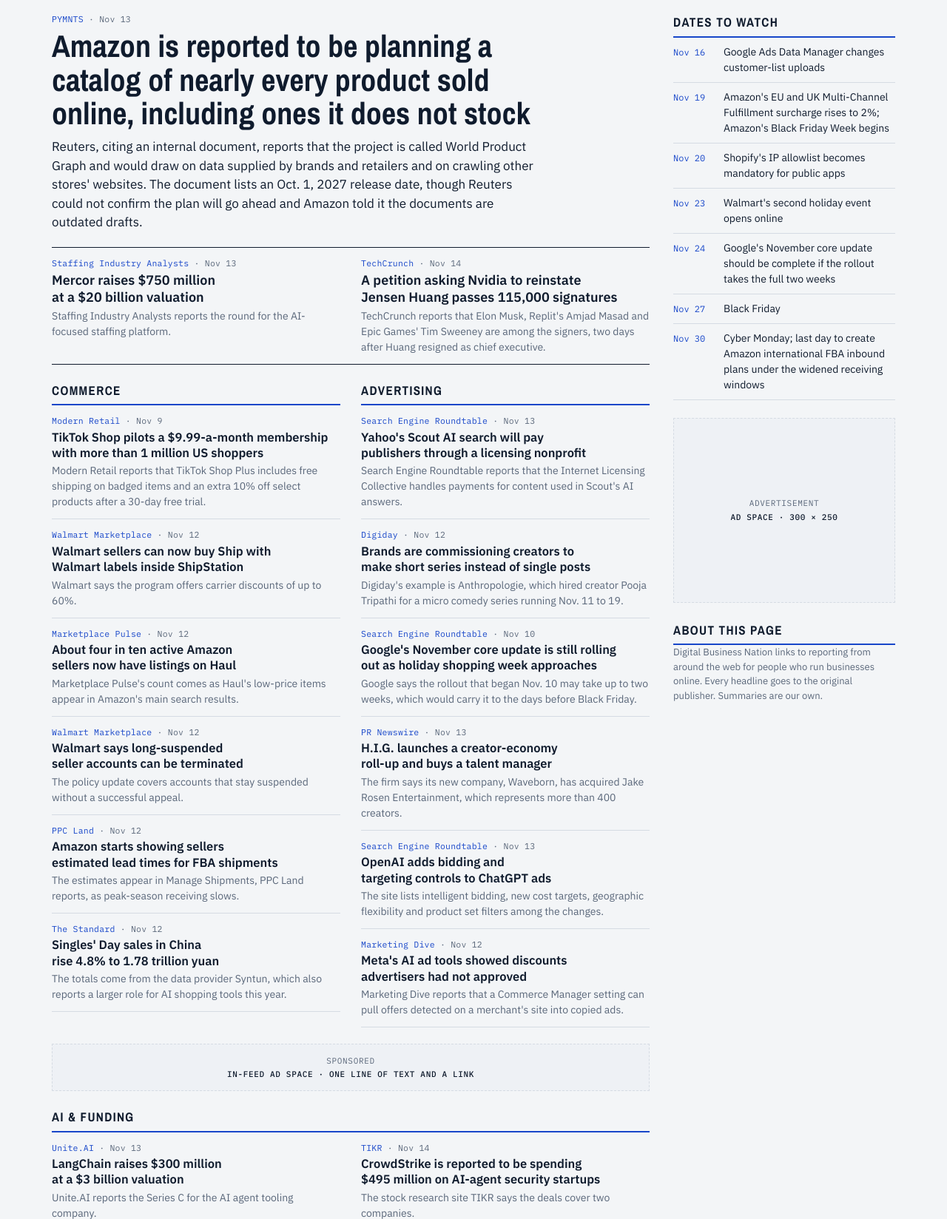
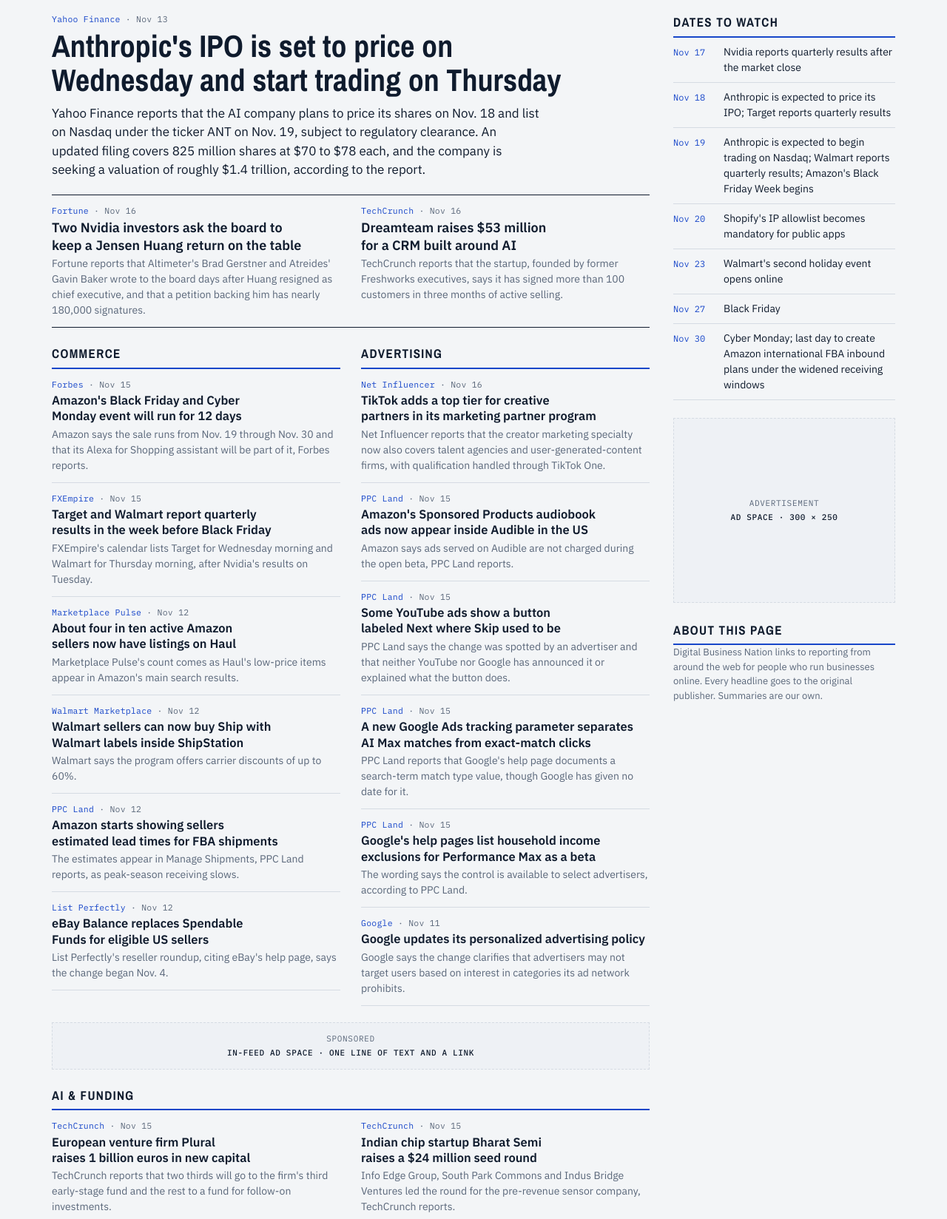
Before and after one commit to rfowlerjr/digitalbusinessnation, a plain HTML site: page index.html in a window 1280 px wide. Shown: the part 251-1899 px from the top of the page at 74% size. Drawn offline with nearby package versions, Linux system fonts and the light colour scheme.

Commit message:
Daily refresh: November 16, 2026
Co-Authored-By: Claude Fable 5.2 <noreply@anthropic.com>
Claude-Session: https://claude.ai/code/session_01KpBwsyuao9gQC1ZfD3BbtE

```diff
--- a/index.html
+++ b/index.html
@@ -136,113 +136,113 @@ footer{border-top:3px solid var(--ink);padding:16px 0 32px;font-size:13px;color:
 
 <script>
 /* ===== DAILY DATA: everything below this line is what changes each day ===== */
-const EDITION = { date: "Sunday, November 15, 2026", updated: "Updated 4:51 a.m. PT" };
+const EDITION = { date: "Monday, November 16, 2026", updated: "Updated 4:52 a.m. PT" };
 
 const LEAD = {
-  src: "PYMNTS", when: "Nov 13",
-  url: "https://www.pymnts.com/commerce/ecommerce/2026/amazon-targets-google-walmart-with-plan-catalog-every-product-online/",
-  title: "Amazon is reported to be planning a catalog of nearly every product sold online, including ones it does not stock",
-  sum: "Reuters, citing an internal document, reports that the project is called World Product Graph and would draw on data supplied by brands and retailers and on crawling other stores' websites. The document lists an Oct. 1, 2027 release date, though Reuters could not confirm the plan will go ahead and Amazon told it the documents are outdated drafts."
+  src: "Yahoo Finance", when: "Nov 13",
+  url: "https://finance.yahoo.com/technology/ai/article/anthropic-ipo-what-we-know-143321078.html",
+  title: "Anthropic's IPO is set to price on Wednesday and start trading on Thursday",
+  sum: "Yahoo Finance reports that the AI company plans to price its shares on Nov. 18 and list on Nasdaq under the ticker ANT on Nov. 19, subject to regulatory clearance. An updated filing covers 825 million shares at $70 to $78 each, and the company is seeking a valuation of roughly $1.4 trillion, according to the report."
 };
 
 const ALSO = [
-  { src: "Staffing Industry Analysts", when: "Nov 13",
-    url: "https://www.staffingindustry.com/news/global-daily-news/mercor-lands-750m-funding-round-valuing-staffing-platform-at-20b",
-    title: "Mercor raises $750 million at a $20 billion valuation",
-    sum: "Staffing Industry Analysts reports the round for the AI-focused staffing platform." },
-  { src: "TechCrunch", when: "Nov 14",
-    url: "https://techcrunch.com/2026/11/14/elon-musk-other-tech-execs-sign-petition-calling-on-nvidia-to-reinstate-jensen-huang/",
-    title: "A petition asking Nvidia to reinstate Jensen Huang passes 115,000 signatures",
-    sum: "TechCrunch reports that Elon Musk, Replit's Amjad Masad and Epic Games' Tim Sweeney are among the signers, two days after Huang resigned as chief executive." }
+  { src: "Fortune", when: "Nov 16",
+    url: "https://fortune.com/2026/11/16/nvidia-stock-jensen-huang-return-odds-musk/",
+    title: "Two Nvidia investors ask the board to keep a Jensen Huang return on the table",
+    sum: "Fortune reports that Altimeter's Brad Gerstner and Atreides' Gavin Baker wrote to the board days after Huang resigned as chief executive, and that a petition backing him has nearly 180,000 signatures." },
+  { src: "TechCrunch", when: "Nov 16",
+    url: "https://techcrunch.com/2026/11/16/freshworks-alums-raise-53m-to-take-on-salesforce-hubspot-with-ai-native-crm/",
+    title: "Dreamteam raises $53 million for a CRM built around AI",
+    sum: "TechCrunch reports that the startup, founded by former Freshworks executives, says it has signed more than 100 customers in three months of active selling." }
 ];
 
 const SECTIONS = [
   { id: "commerce", name: "Commerce", items: [
-    { src: "Modern Retail", when: "Nov 9",
-      url: "https://modernretail.co/operations/exclusive-tiktok-shop-launches-a-paid-premium-tier-for-1m-of-its-top-us-shoppers",
-      title: "TikTok Shop pilots a $9.99-a-month membership with more than 1 million US shoppers",
-      sum: "Modern Retail reports that TikTok Shop Plus includes free shipping on badged items and an extra 10% off select products after a 30-day free trial." },
-    { src: "Walmart Marketplace", when: "Nov 12",
-      url: "https://marketplacelearn.walmart.com/releasenotes/ship-with-walmart-now-available-in-shipstation",
-      title: "Walmart sellers can now buy Ship with Walmart labels inside ShipStation",
-      sum: "Walmart says the program offers carrier discounts of up to 60%." },
+    { src: "Forbes", when: "Nov 15",
+      url: "https://www.forbes.com/sites/pamdanziger/2026/11/15/amazon-stretches-2026-black-friday-cyber-monday-to-12-day-sales-event/",
+      title: "Amazon's Black Friday and Cyber Monday event will run for 12 days",
+      sum: "Amazon says the sale runs from Nov. 19 through Nov. 30 and that its Alexa for Shopping assistant will be part of it, Forbes reports." },
+    { src: "FXEmpire", when: "Nov 15",
+      url: "https://fxempire.com/forecasts/article/the-week-ahead-nvidia-earnings-anthropic-ipo-test-ai-trade-1644719",
+      title: "Target and Walmart report quarterly results in the week before Black Friday",
+      sum: "FXEmpire's calendar lists Target for Wednesday morning and Walmart for Thursday morning, after Nvidia's results on Tuesday." },
     { src: "Marketplace Pulse", when: "Nov 12",
       url: "https://www.marketplacepulse.com/articles/amazon-has-put-four-in-ten-sellers-on-haul",
       title: "About four in ten active Amazon sellers now have listings on Haul",
       sum: "Marketplace Pulse's count comes as Haul's low-price items appear in Amazon's main search results." },
     { src: "Walmart Marketplace", when: "Nov 12",
-      url: "https://marketplacelearn.walmart.com/releasenotes/update-to-our-suspension-and-termination-policy",
-      title: "Walmart says long-suspended seller accounts can be terminated",
-      sum: "The policy update covers accounts that stay suspended without a successful appeal." },
+      url: "https://marketplacelearn.walmart.com/releasenotes/ship-with-walmart-now-available-in-shipstation",
+      title: "Walmart sellers can now buy Ship with Walmart labels inside ShipStation",
+      sum: "Walmart says the program offers carrier discounts of up to 60%." },
     { src: "PPC Land", when: "Nov 12",
       url: "https://ppc.land/amazon-adds-fba-lead-time-estimates-a-5-day-shipment-may-take-12-at-peak/",
       title: "Amazon starts showing sellers estimated lead times for FBA shipments",
       sum: "The estimates appear in Manage Shipments, PPC Land reports, as peak-season receiving slows." },
-    { src: "The Standard", when: "Nov 12",
-      url: "https://www.thestandard.com.hk/finance/article/348326/Chinas-Singles-Day-sales-rise-48pc-to-178-trillion-yuan-AI-takes-larger-role",
-      title: "Singles' Day sales in China rise 4.8% to 1.78 trillion yuan",
-      sum: "The totals come from the data provider Syntun, which also reports a larger role for AI shopping tools this year." }
+    { src: "List Perfectly", when: "Nov 12",
+      url: "https://listperfectly.com/selling/reseller-news-november-2026/",
+      title: "eBay Balance replaces Spendable Funds for eligible US sellers",
+      sum: "List Perfectly's reseller roundup, citing eBay's help page, says the change began Nov. 4." }
   ]},
   { id: "advertising", name: "Advertising", items: [
-    { src: "Search Engine Roundtable", when: "Nov 13",
-      url: "https://www.seroundtable.com/ilc-yahoo-42528.html",
-      title: "Yahoo's Scout AI search will pay publishers through a licensing nonprofit",
-      sum: "Search Engine Roundtable reports that the Internet Licensing Collective handles payments for content used in Scout's AI answers." },
-    { src: "Digiday", when: "Nov 12",
-      url: "https://digiday.com/marketing/why-brands-like-anthropologie-are-commissioning-creator-created-shows-instead-of-posts/",
-      title: "Brands are commissioning creators to make short series instead of single posts",
-      sum: "Digiday's example is Anthropologie, which hired creator Pooja Tripathi for a micro comedy series running Nov. 11 to 19." },
-    { src: "Search Engine Roundtable", when: "Nov 10",
-      url: "https://www.seroundtable.com/google-november-2026-core-update-42504.html",
-      title: "Google's November core update is still rolling out as holiday shopping week approaches",
-      sum: "Google says the rollout that began Nov. 10 may take up to two weeks, which would carry it to the days before Black Friday." },
-    { src: "PR Newswire", when: "Nov 13",
-      url: "https://www.prnewswire.com/news-releases/hig-forms-new-creator-economy-company-waveborn-acquires-jre-302938533.html",
-      title: "H.I.G. launches a creator-economy roll-up and buys a talent manager",
-      sum: "The firm says its new company, Waveborn, has acquired Jake Rosen Entertainment, which represents more than 400 creators." },
-    { src: "Search Engine Roundtable", when: "Nov 13",
-      url: "https://www.seroundtable.com/openai-chatgpt-ads-updates-42524.html",
-      title: "OpenAI adds bidding and targeting controls to ChatGPT ads",
-      sum: "The site lists intelligent bidding, new cost targets, geographic flexibility and product set filters among the changes." },
-    { src: "Marketing Dive", when: "Nov 12",
-      url: "https://www.marketingdive.com/news/sociable-metas-ai-ads-included-unapproved-discounts/874525/",
-      title: "Meta's AI ad tools showed discounts advertisers had not approved",
-      sum: "Marketing Dive reports that a Commerce Manager setting can pull offers detected on a merchant's site into copied ads." }
+    { src: "Net Influencer", when: "Nov 16",
+      url: "https://www.netinfluencer.com/tiktok-adds-premier-tier-to-creative-partner-program-extends-recognition-to-talent-agencies-and-ugc-firms/",
+      title: "TikTok adds a top tier for creative partners in its marketing partner program",
+      sum: "Net Influencer reports that the creator marketing specialty now also covers talent agencies and user-generated-content firms, with qualification handled through TikTok One." },
+    { src: "PPC Land", when: "Nov 15",
+      url: "https://ppc.land/amazon-puts-sponsored-products-ads-inside-audible-free-during-beta/",
+      title: "Amazon's Sponsored Products audiobook ads now appear inside Audible in the US",
+      sum: "Amazon says ads served on Audible are not charged during the open beta, PPC Land reports." },
+    { src: "PPC Land", when: "Nov 15",
+      url: "https://ppc.land/youtube-drops-the-word-skip-from-some-ad-buttons-in-favour-of-next/",
+      title: "Some YouTube ads show a button labeled Next where Skip used to be",
+      sum: "PPC Land says the change was spotted by an advertiser and that neither YouTube nor Google has announced it or explained what the button does." },
+    { src: "PPC Land", when: "Nov 15",
+      url: "https://ppc.land/googles-new-parameter-shows-when-an-exact-click-was-really-ai-max/",
+      title: "A new Google Ads tracking parameter separates AI Max matches from exact-match clicks",
+      sum: "PPC Land reports that Google's help page documents a search-term match type value, though Google has given no date for it." },
+    { src: "PPC Land", when: "Nov 15",
+      url: "https://ppc.land/google-opens-pmax-household-income-exclusions-to-select-advertisers/",
+      title: "Google's help pages list household income exclusions for Performance Max as a beta",
+      sum: "The wording says the control is available to select advertisers, according to PPC Land." },
+    { src: "Google", when: "Nov 11",
+      url: "https://support.google.com/adspolicy/answer/18873108",
+      title: "Google updates its personalized advertising policy",
+      sum: "Google says the change clarifies that advertisers may not target users based on interest in categories its ad network prohibits." }
   ]},
   { id: "ai-funding", name: "AI & Funding", wide: true, items: [
+    { src: "TechCrunch", when: "Nov 15",
+      url: "https://techcrunch.com/2026/11/15/helsing-backer-plural-raises-1-1b-to-fund-europes-next-moonshots/",
+      title: "European venture firm Plural raises 1 billion euros in new capital",
+      sum: "TechCrunch reports that two thirds will go to the firm's third early-stage fund and the rest to a fund for follow-on investments." },
+    { src: "TechCrunch", when: "Nov 15",
+      url: "https://techcrunch.com/2026/11/15/indian-chip-startup-bharat-semi-lands-24m-seed-round-as-it-eyes-global-ai-sensor-market/",
+      title: "Indian chip startup Bharat Semi raises a $24 million seed round",
+      sum: "Info Edge Group, South Park Commons and Indus Bridge Ventures led the round for the pre-revenue sensor company, TechCrunch reports." },
+    { src: "TechCrunch", when: "Nov 15",
+      url: "https://techcrunch.com/2026/11/15/apple-launches-new-app-to-study-how-people-use-ai-for-health/",
+      title: "Apple launches a research app to study how people use AI for health questions",
+      sum: "TechCrunch reports that the app is built with OpenEvidence and that Apple aims to enroll up to 200,000 US participants." },
+    { src: "Staffing Industry Analysts", when: "Nov 13",
+      url: "https://www.staffingindustry.com/news/global-daily-news/mercor-lands-750m-funding-round-valuing-staffing-platform-at-20b",
+      title: "Mercor raises $750 million at a $20 billion valuation",
+      sum: "Staffing Industry Analysts reports the round for the AI-focused staffing platform." },
     { src: "Unite.AI", when: "Nov 13",
       url: "https://www.unite.ai/langchain-secures-300m-series-c-at-3b-valuation-for-agent-governance",
       title: "LangChain raises $300 million at a $3 billion valuation",
       sum: "Unite.AI reports the Series C for the AI agent tooling company." },
-    { src: "TIKR", when: "Nov 14",
-      url: "https://www.tikr.com/blog/crowdstrike-doubles-down-on-ai-agents-with-495-million-in-deals-after-a-record-333-million-arr-quarter",
-      title: "CrowdStrike is reported to be spending $495 million on AI-agent security startups",
-      sum: "The stock research site TIKR says the deals cover two companies." },
-    { src: "MLQ.ai", when: "Nov 14",
-      url: "https://mlq.ai/news/cloudflare-open-sources-kitesurf-its-workers-based-browser-engine-for-ai-agents",
-      title: "Cloudflare open-sources Kitesurf, a browser engine for AI agents built on Workers",
-      sum: "The code is released under the Apache 2.0 license, MLQ.ai reports." },
-    { src: "OpenAI", when: "Nov 13",
-      url: "https://openai.com/index/introducing-chatgpt-wallet/",
-      title: "OpenAI introduces a ChatGPT Wallet that needs sign-off on every purchase",
-      sum: "Newsletter coverage of the announcement says the feature is starting with US ChatGPT Pro subscribers." },
-    { src: "Tech.eu", when: "Nov 12",
-      url: "https://tech.eu/2026/11/12/nebuly-raises-21m-series-a-to-turn-ai-investments-into-measurable-results",
-      title: "Nebuly raises $21 million to measure what enterprise AI agents deliver",
-      sum: "Planven led the Series A, and the company says it will expand its sales teams in the US and Europe, Tech.eu reports." },
-    { src: "FinTech Global", when: "Nov 13",
-      url: "https://fintech.global/2026/11/13/over-600m-was-raised-across-14-deals-this-week",
-      title: "Fintech startups raise $602 million across 14 deals in a week",
-      sum: "FinTech Global's tally is led by card issuer Imprint's $130 million round from Khosla Ventures, at a valuation of about $1.9 billion." }
+    { src: "AI Business", when: "Nov 11",
+      url: "https://aibusiness.com/generative-ai/openai-s-businesses-in-chatgpt-targets-enterprise-trust",
+      title: "OpenAI launches a beta that lets companies manage how they appear in ChatGPT",
+      sum: "AI Business reports that Businesses in ChatGPT includes a hub for company information and an agent that answers users' questions, and that Shopify merchants can connect." }
   ]}
 ];
 
 const DATES = [
-  ["Nov 16", "Google Ads Data Manager changes customer-list uploads"],
-  ["Nov 19", "Amazon's EU and UK Multi-Channel Fulfillment surcharge rises to 2%; Amazon's Black Friday Week begins"],
+  ["Nov 17", "Nvidia reports quarterly results after the market close"],
+  ["Nov 18", "Anthropic is expected to price its IPO; Target reports quarterly results"],
+  ["Nov 19", "Anthropic is expected to begin trading on Nasdaq; Walmart reports quarterly results; Amazon's Black Friday Week begins"],
   ["Nov 20", "Shopify's IP allowlist becomes mandatory for public apps"],
   ["Nov 23", "Walmart's second holiday event opens online"],
-  ["Nov 24", "Google's November core update should be complete if the rollout takes the full two weeks"],
   ["Nov 27", "Black Friday"],
   ["Nov 30", "Cyber Monday; last day to create Amazon international FBA inbound plans under the widened receiving windows"]
 ];
```
